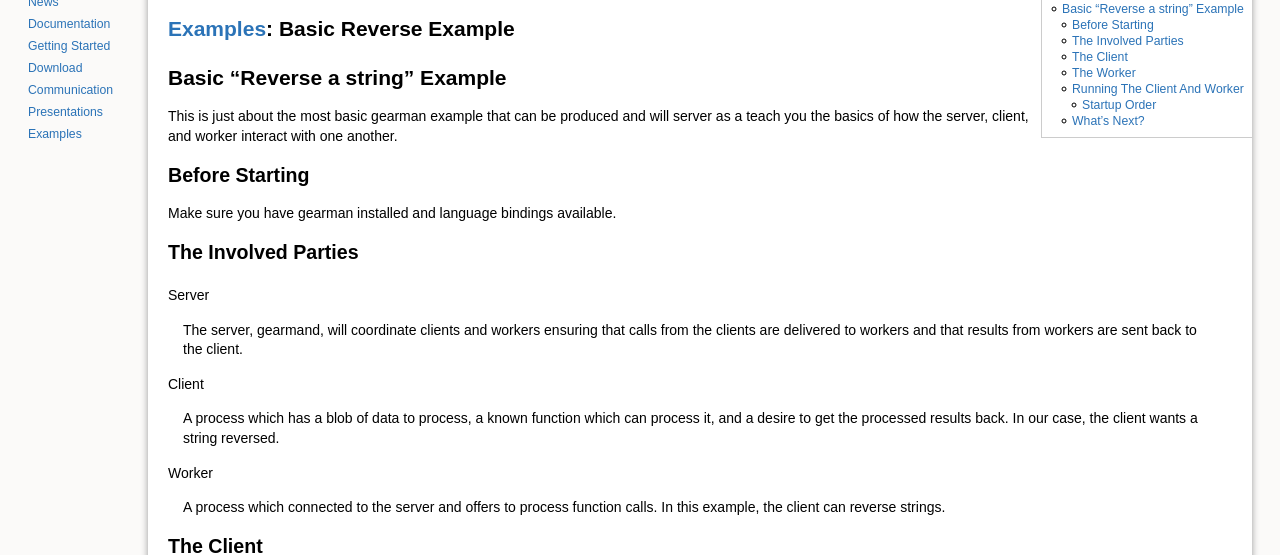
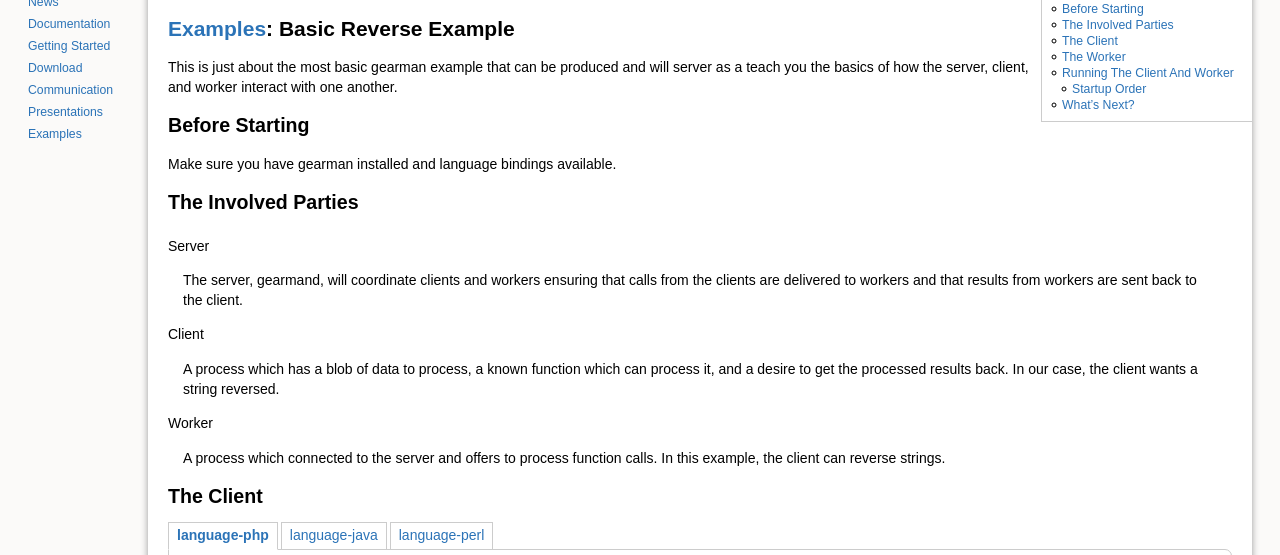
Before and after one commit to gearman/gearman.github.io, a Jekyll site: the page built from examples/reverse/index.md, in a window 1280 px wide and 900 px high, cut to the strip 345-900 px from the top of the window. Built offline with Jekyll 4.4.1, drawn with Linux system fonts in a browser that asks for light colours.

Commit message:
Examples have the title output for them -- dont repeat it on page

```diff
--- a/examples/reverse/index.md
+++ b/examples/reverse/index.md
@@ -2,8 +2,6 @@
 layout: examples
 title: Basic Reverse Example
 ---
-
-# Basic "Reverse a string" Example
 
 This is just about the most basic gearman example that can be produced and will
 server as a teach you the basics of how the server, client, and worker interact
```
